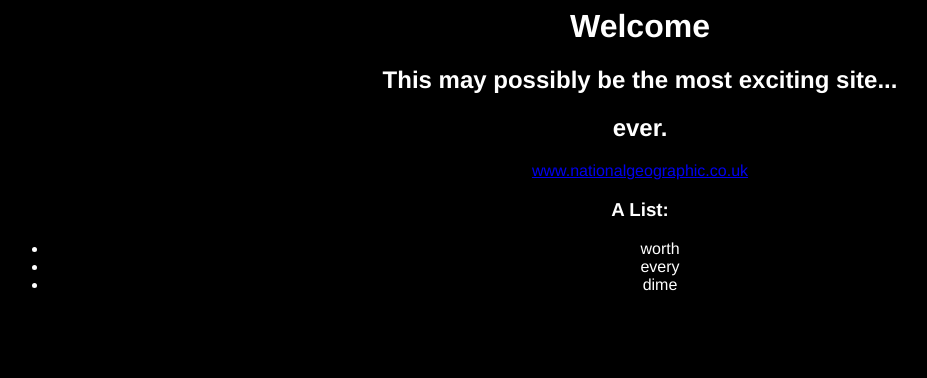
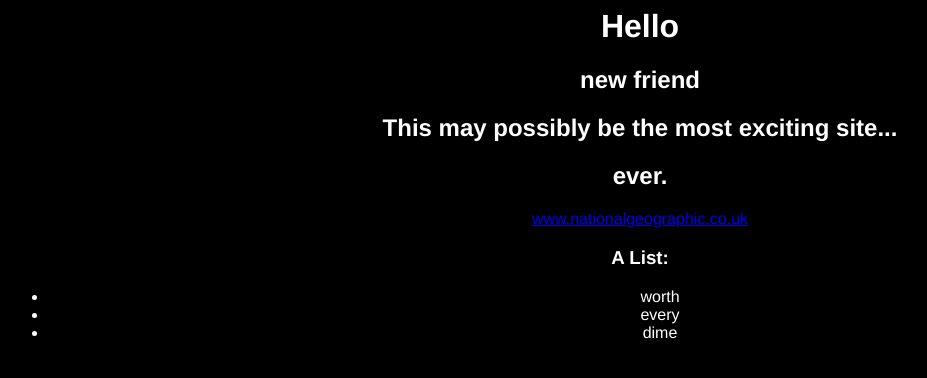
Before and after one commit to adeleworsley/first_site, a plain HTML site: page index.html in a window 1280 px wide. Shown: the whole page, without its empty margins (0-927 px from the left). Drawn offline with Linux system fonts and the light colour scheme.

Commit message:
Made a small change.

```diff
--- a/index.html
+++ b/index.html
@@ -8,7 +8,8 @@
 	}
 </style>
 </body>
-<h1>Welcome</h1>
+<h1>Hello</h1>
+<h2>new friend</h2>
 <h2>This may possibly be the most exciting site...</h2>
 <h2>ever.</h2>
 <a href="http://www.nationalgeographic.co.uk">www.nationalgeographic.co.uk</a>
```
